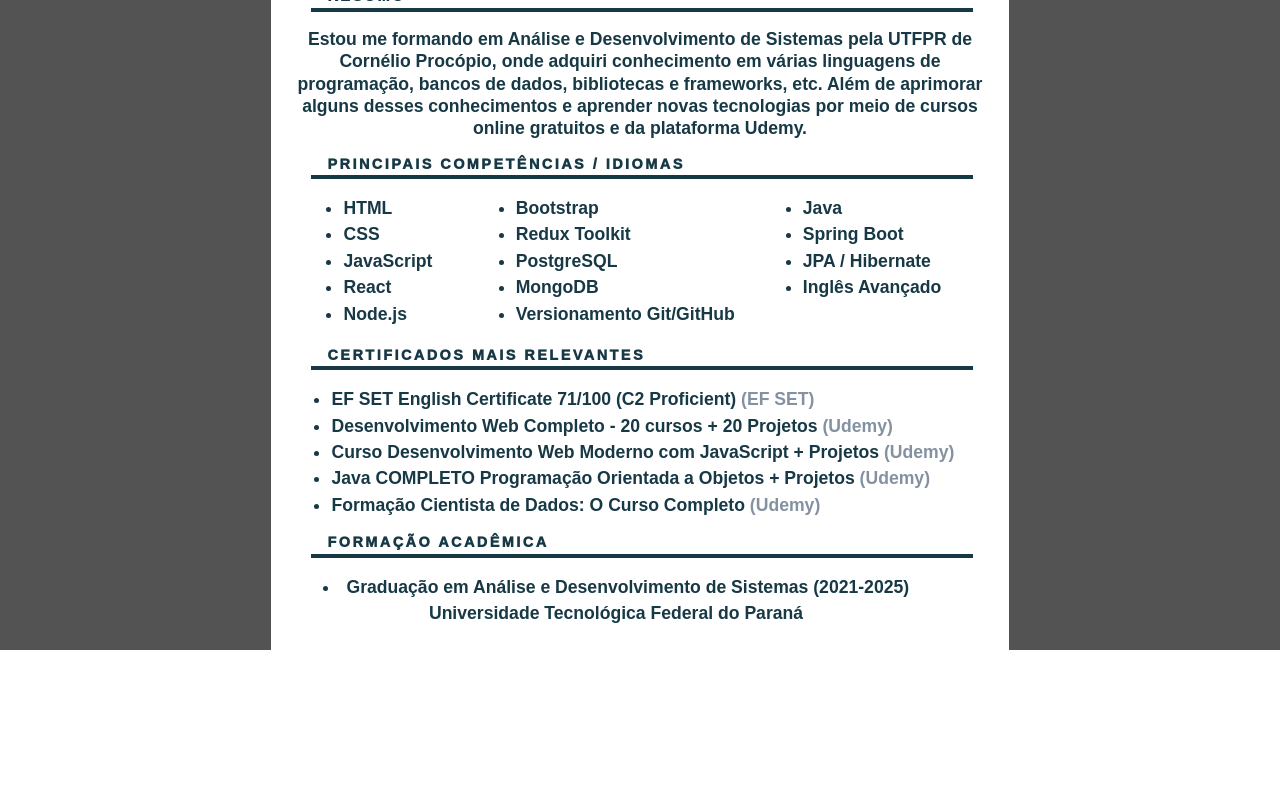
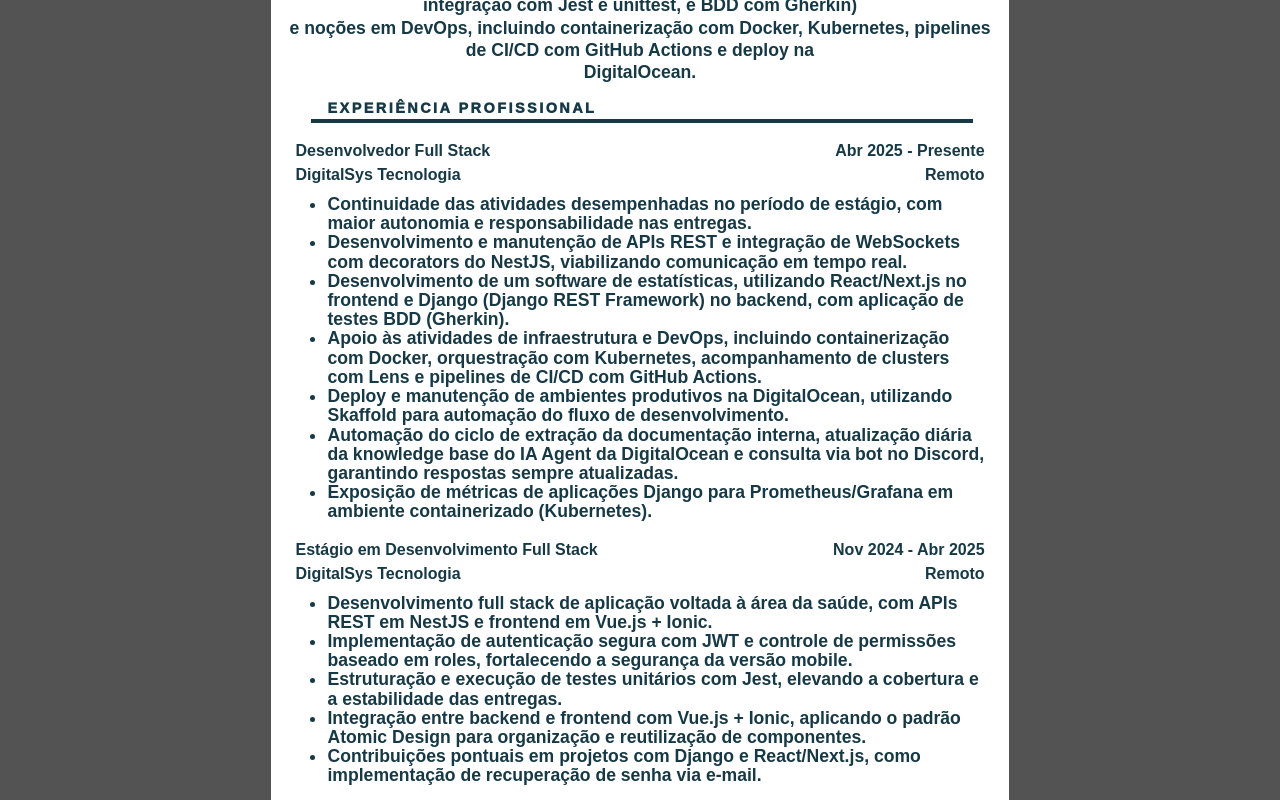
Before and after one commit to thalesondas/curriculum, a React (Create React App) app: page / in a window 1280 px wide. Shown: the part 520-1320 px from the top of the page. Before the commit the page ends 1170 px from the top, so only its background shows below. Built offline with nearby package versions, Linux system fonts and the light colour scheme.

Commit message:
update cv

```diff
--- a/src/App.js
+++ b/src/App.js
@@ -3,8 +3,8 @@
 import LadoDireito from "./components/LadoDireito";
 import LadoEsquerdo from "./components/LadoEsquerdo";
 import Cabecalho from "./components/Cabecalho";
-import Objetivo from "./components/Objetivo";
 import Resumo from "./components/Resumo";
+import Experiencia from "./components/Experiencia";
 import Competencias from "./components/Competencias";
 import Certificados from "./components/Certificados";
 import Formacao from "./components/Formacao";
@@ -30,8 +30,8 @@
         </div>
         <div className="inner-page">
           <Cabecalho />
-          <Objetivo />
           <Resumo />
+          <Experiencia />
           <Competencias />
           <Certificados />
           <Formacao />
--- a/src/components/Cabecalho.js
+++ b/src/components/Cabecalho.js
@@ -8,7 +8,7 @@
 const Cabecalho = () => {
     return(
         <Container className="d-flex flex-column justify-content-center align-items-center">
-            <h1 className="mt-4">Thales Alfredo Borsatto Ondas</h1>
+            <h1 className="mt-4">Thales Ondas</h1>
             <h2 className="mb-4 text-uppercase">Desenvolvedor Full Stack</h2>
             <Container className="mt-2 d-flex">
             <Col className="d-flex justify-content-center">
--- a/src/components/Certificados.js
+++ b/src/components/Certificados.js
@@ -11,8 +11,8 @@
                 <li>EF SET English Certificate 71/100 (C2 Proficient) <span className="letra-cinza">(EF SET)</span></li>
                 <li>Desenvolvimento Web Completo - 20 cursos + 20 Projetos <span className="letra-cinza">(Udemy)</span></li>
                 <li>Curso Desenvolvimento Web Moderno com JavaScript + Projetos <span className="letra-cinza">(Udemy)</span></li>
+                <li>Curso de Django Web Framework e Django Rest Framework (DRF) <span className="letra-cinza">(Udemy)</span></li>
                 <li>Java COMPLETO Programação Orientada a Objetos + Projetos <span className="letra-cinza">(Udemy)</span></li>
-                <li>Formação Cientista de Dados: O Curso Completo <span className="letra-cinza">(Udemy)</span></li>
             </ul>
         </Container>
     )
--- a/src/components/Competencias.js
+++ b/src/components/Competencias.js
@@ -8,30 +8,30 @@
                 <hr />
             </Container>
             <Container className="d-flex ms-3">
-            <Col xs={3}>
+            <Col xs={4}>
                 <ul>
-                    <li>HTML</li>
-                    <li>CSS</li>
-                    <li>JavaScript</li>
-                    <li>React</li>
-                    <li>Node.js</li>
-                </ul>
-            </Col>
-            <Col xs={5}>
-                <ul>
-                    <li>Bootstrap</li>
-                    <li>Redux Toolkit</li>
-                    <li>PostgreSQL</li>
-                    <li>MongoDB</li>
-                    <li>Versionamento Git/GitHub</li>
+                    <li className="fw-bold">Principais Hard Skills</li>
+                    <li>Typescript, JavaScript, Python</li>
+                    <li>React, Vue.js, HTML, CSS</li>
+                    <li>NestJS, Node.js, Django/DRF</li>
                 </ul>
             </Col>
             <Col xs={4}>
                 <ul>
-                    <li>Java</li>
-                    <li>Spring Boot</li>
-                    <li>JPA / Hibernate</li>
-                    <li>Inglês Avançado</li>
+                    <br/>
+                    <li>PostgreSQL, TypeORM</li>
+                    <li>Git, GitHub, Docker, Kubernetes</li>
+                    <li>GitHub Actions, DigitalOcean</li>
+                    <li>Jest, unittest, BDD (Gherkin)</li>
+                </ul>
+            </Col>
+            <Col xs={4}>
+                <ul>
+                    <li className="fw-bold">Outros</li>
+                    <li>Scrum</li>
+                    <br/>
+                    <li className="fw-bold">Idiomas</li>
+                    <li>Inglês (B2-C1)</li>
                 </ul>
             </Col>
             </Container>
--- /dev/null
+++ b/src/components/Experiencia.js
@@ -0,0 +1,52 @@
+import { Container, Row, Col } from "react-bootstrap";
+
+const Experiencia = () => {
+    return (
+        <Container className="mt-1">
+            <Container className="ms-3 d-flex flex-column align-items-start">
+                <h3 className="ms-3">Experiência Profissional</h3>
+                <hr />
+            </Container>
+
+            <Container className="mb-3">
+                <Row className="fw-bold">
+                    <Col>Desenvolvedor Full Stack</Col>
+                    <Col className="text-end">Abr 2025 - Presente</Col>
+                </Row>
+                <Row>
+                    <Col>DigitalSys Tecnologia</Col>
+                    <Col className="text-end">Remoto</Col>
+                </Row>
+                <ul className="mt-2" style={{ fontSize: '0.9rem', lineHeight: '1.2rem' }}>
+                    <li>Continuidade das atividades desempenhadas no período de estágio, com maior autonomia e responsabilidade nas entregas.</li>
+                    <li>Desenvolvimento e manutenção de APIs REST e integração de WebSockets com decorators do NestJS, viabilizando comunicação em tempo real.</li>
+                    <li>Desenvolvimento de um software de estatísticas, utilizando React/Next.js no frontend e Django (Django REST Framework) no backend, com aplicação de testes BDD (Gherkin).</li>
+                    <li>Apoio às atividades de infraestrutura e DevOps, incluindo containerização com Docker, orquestração com Kubernetes, acompanhamento de clusters com Lens e pipelines de CI/CD com GitHub Actions.</li>
+                    <li>Deploy e manutenção de ambientes produtivos na DigitalOcean, utilizando Skaffold para automação do fluxo de desenvolvimento.</li>
+                    <li>Automação do ciclo de extração da documentação interna, atualização diária da knowledge base do IA Agent da DigitalOcean e consulta via bot no Discord, garantindo respostas sempre atualizadas.</li>
+                    <li>Exposição de métricas de aplicações Django para Prometheus/Grafana em ambiente containerizado (Kubernetes).</li>
+                </ul>
+            </Container>
+
+            <Container>
+                <Row className="fw-bold">
+                    <Col>Estágio em Desenvolvimento Full Stack</Col>
+                    <Col className="text-end">Nov 2024 - Abr 2025</Col>
+                </Row>
+                <Row>
+                    <Col>DigitalSys Tecnologia</Col>
+                    <Col className="text-end">Remoto</Col>
+                </Row>
+                <ul className="mt-2" style={{ fontSize: '0.9rem', lineHeight: '1.2rem' }}>
+                    <li>Desenvolvimento full stack de aplicação voltada à área da saúde, com APIs REST em NestJS e frontend em Vue.js + Ionic.</li>
+                    <li>Implementação de autenticação segura com JWT e controle de permissões baseado em roles, fortalecendo a segurança da versão mobile.</li>
+                    <li>Estruturação e execução de testes unitários com Jest, elevando a cobertura e a estabilidade das entregas.</li>
+                    <li>Integração entre backend e frontend com Vue.js + Ionic, aplicando o padrão Atomic Design para organização e reutilização de componentes.</li>
+                    <li>Contribuições pontuais em projetos com Django e React/Next.js, como implementação de recuperação de senha via e-mail.</li>
+                </ul>
+            </Container>
+        </Container>
+    );
+}
+
+export default Experiencia;
--- a/src/components/Formacao.js
+++ b/src/components/Formacao.js
@@ -7,7 +7,7 @@
                 <h3 className="ms-3">Formação Acadêmica</h3>
                 <hr />
             </Container>
-            <li className="me-5" style={{ textAlign: 'center' }}>Graduação em Análise e Desenvolvimento de Sistemas (2021-2025)<br />Universidade Tecnológica Federal do Paraná</li>
+            <li className="me-5" style={{ textAlign: 'center' }}>Graduação em Análise e Desenvolvimento de Sistemas (2021-2025)<br />Universidade Tecnológica Federal do Paraná (UTFPR) Cornélio Procópio - PR</li>
         </Container>
     )
 }
--- a/src/components/Resumo.js
+++ b/src/components/Resumo.js
@@ -8,11 +8,12 @@
                 <hr />
             </Container>
             <p className="text-center" style={{ whiteSpace: 'pre-wrap', lineHeight: '1.4rem' }}>
-                Estou me formando em Análise e Desenvolvimento de Sistemas pela UTFPR de<br/>
-                Cornélio Procópio, onde adquiri conhecimento em várias linguagens de<br/>
-                programação, bancos de dados, bibliotecas e frameworks, etc. Além de aprimorar<br/>
-                alguns desses conhecimentos e aprender novas tecnologias por meio de cursos<br/>
-                online gratuitos e da plataforma Udemy.
+                Desenvolvedor de software formado em Análise e Desenvolvimento de Sistemas pela UTFPR, com experiência no<br/>
+                desenvolvimento de aplicações web e APIs em ambientes produtivos. Atuação com JavaScript e TypeScript em soluções<br/>
+                front-end (React/Next.js, Vue.js) e back-end (NestJS e Django/DRF), com persistência de dados em PostgreSQL e utilização<br/>
+                de TypeORM. Experiência com testes automatizados (testes unitários e de integração com Jest e unittest, e BDD com Gherkin)<br/>
+                e noções em DevOps, incluindo containerização com Docker, Kubernetes, pipelines de CI/CD com GitHub Actions e deploy na<br/>
+                DigitalOcean.
             </p>
         </Container>
     )
```
Also changed, not shown: 1 other file (tests, documents, lock files or other folders).
